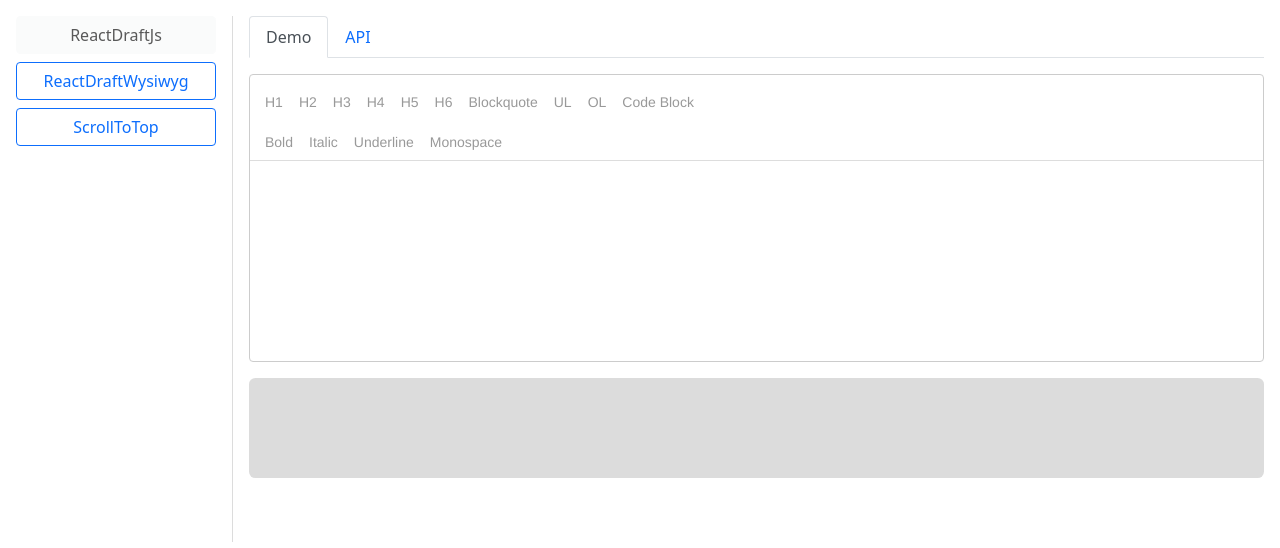
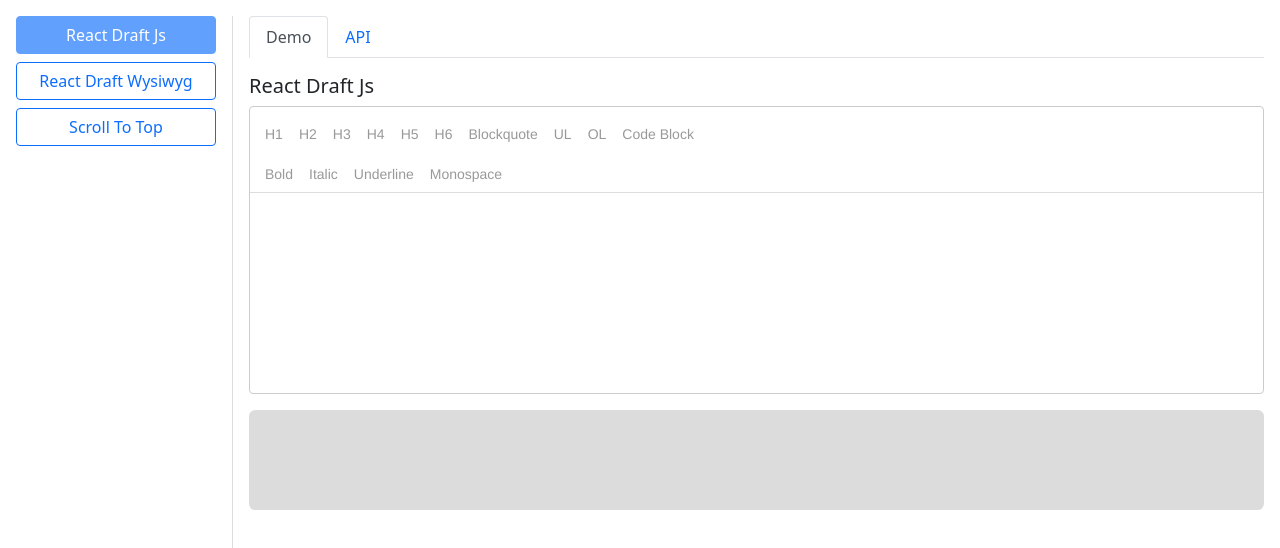
Before and after one commit to phamhuu2701/react-storybook, a React (Create React App) app: page / in a window 1280 px wide. Shown: the top 548 px of the page. Built offline with nearby package versions, Linux system fonts and the light colour scheme.

Commit message:
update code

```diff
--- a/src/App.js
+++ b/src/App.js
@@ -21,7 +21,7 @@ class App extends Component {
                     <Stack gap={2}>
                         {routes.map((item, index) => (
                             <Button
-                                variant={item.id === selected?.id ? "light" : "outline-primary"}
+                                variant={item.id === selected?.id ? "primary" : "outline-primary"}
                                 key={item.id}
                                 disabled={item.id === selected?.id}
                                 onClick={() => this.setState({ selected: item })}
--- a/src/Document/Demo/index.js
+++ b/src/Document/Demo/index.js
@@ -6,7 +6,13 @@ class Demo extends Component {
     render() {
         const { selected } = this.props
 
-        return <Stack>{selected.demo}</Stack>
+        return (
+            <Stack>
+                <h5>{selected.name}</h5>
+
+                {selected.demo}
+            </Stack>
+        )
     }
 }
 
--- a/src/routes/ReactDraftJsRoute.js
+++ b/src/routes/ReactDraftJsRoute.js
@@ -1,7 +1,7 @@
 import ReactDraftJsDemo from "../Demos/ReactDraftJsDemo"
 
 export default {
-    name: "ReactDraftJs",
+    name: "React Draft Js",
     demo: <ReactDraftJsDemo />,
     document: [
         { title: "Home page", url: "https://draftjs.org" },
--- a/src/routes/ReactDraftWysiwygRoute.js
+++ b/src/routes/ReactDraftWysiwygRoute.js
@@ -1,7 +1,7 @@
 import ReactDraftWysiwygDemo from "../Demos/ReactDraftWysiwygDemo"
 
 export default {
-    name: "ReactDraftWysiwyg",
+    name: "React Draft Wysiwyg",
     demo: <ReactDraftWysiwygDemo />,
     document: [
         { title: "Repository", url: "https://github.com/jpuri/react-draft-wysiwyg" },
--- a/src/routes/ScrollToTopRoute.js
+++ b/src/routes/ScrollToTopRoute.js
@@ -1,7 +1,7 @@
 import ScrollToTopDemo from "../Demos/ScrollToTopDemo"
 
 export default {
-    name: "ScrollToTop",
+    name: "Scroll To Top",
     demo: <ScrollToTopDemo />,
     document: [],
     github: "https://github.com/phamhuu2701/react-storybook/tree/master/src/components/ScrollToTop",
```
